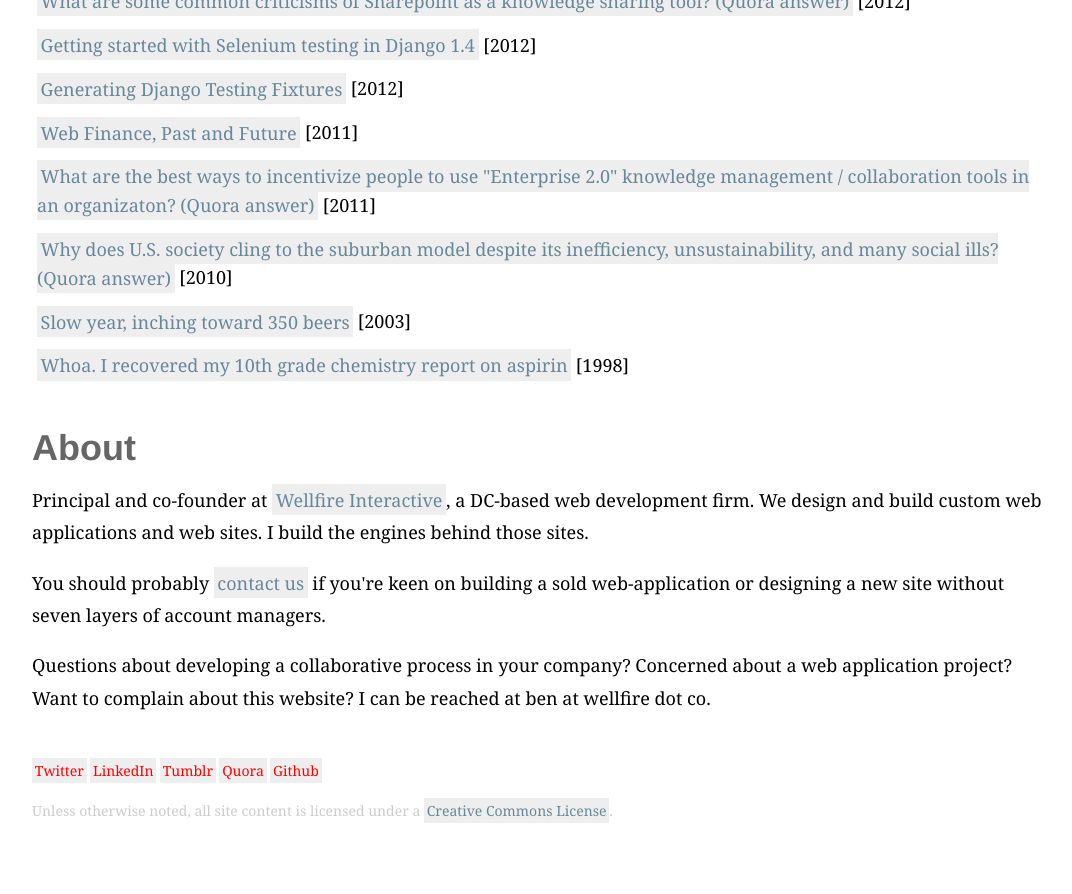
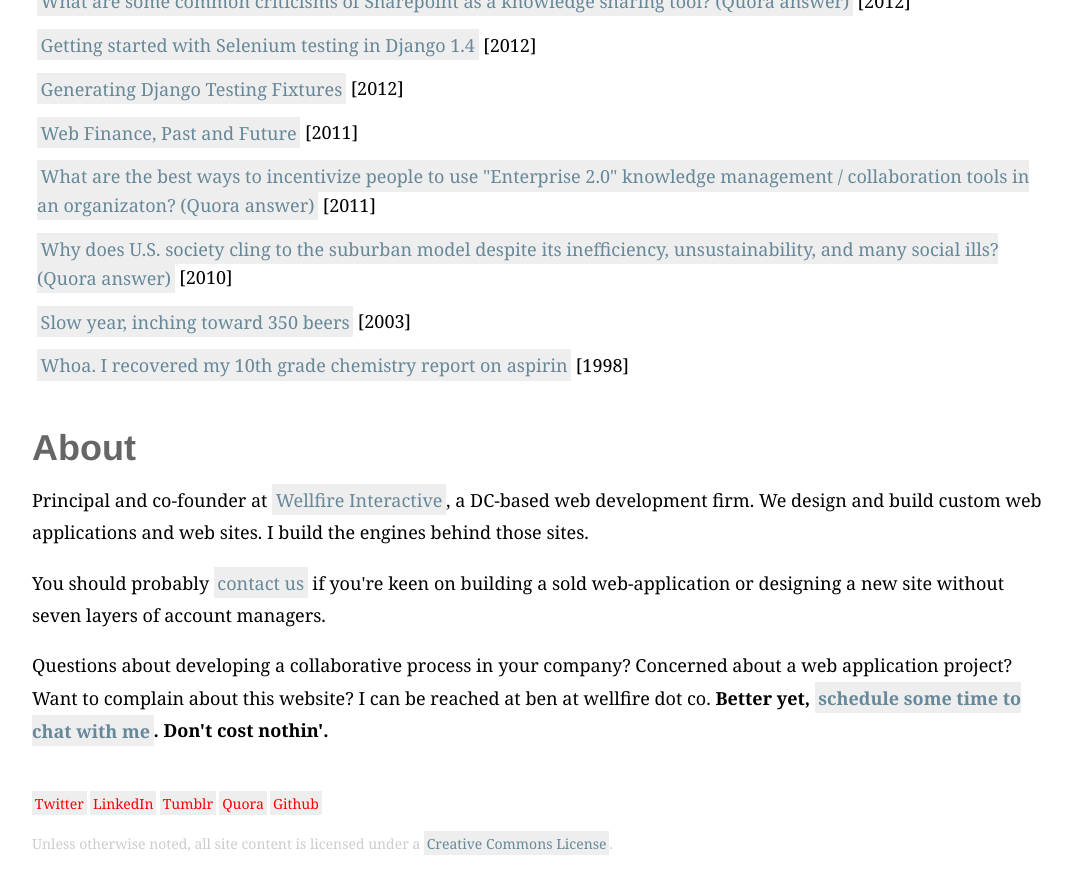
Before and after one commit to bennylope/bennylope.github.com, a Jekyll site: the page built from index.html, in a window 1280 px wide and 900 px high, scrolled down 962 px. Shown: the top 894 px of the window, without its empty margins (96-1168 px from the left). Built offline with Jekyll 4.4.1, drawn with Linux system fonts in a browser that asks for light colours; the list of posts is cut into pages by our own code; before the commit the page ends 1829 px from its top, so only the background shows below that.

Commit message:
Adds soHelpful.me link

```diff
--- a/index.html
+++ b/index.html
@@ -36,6 +36,8 @@ pageid: index
       href="http://www.wellfireinteractive.com/contact/">contact us</a> if you're keen on building a sold web-application or
     designing a new site without seven layers of account managers.</p>
     <p>
-    Questions about developing a collaborative process in your company? Concerned about a web application project? Want to complain about this website? I can be reached at ben at wellfire dot co.
+    Questions about developing a collaborative process in your company?
+    Concerned about a web application project? Want to complain about this
+    website? I can be reached at ben at wellfire dot co. <span style="font-weight: bold">Better yet, <a href="http://www.sohelpful.me/benlopatin">schedule some time to chat with me</a>. Don't cost nothin'.</span>
     </p>
     </section>
```
